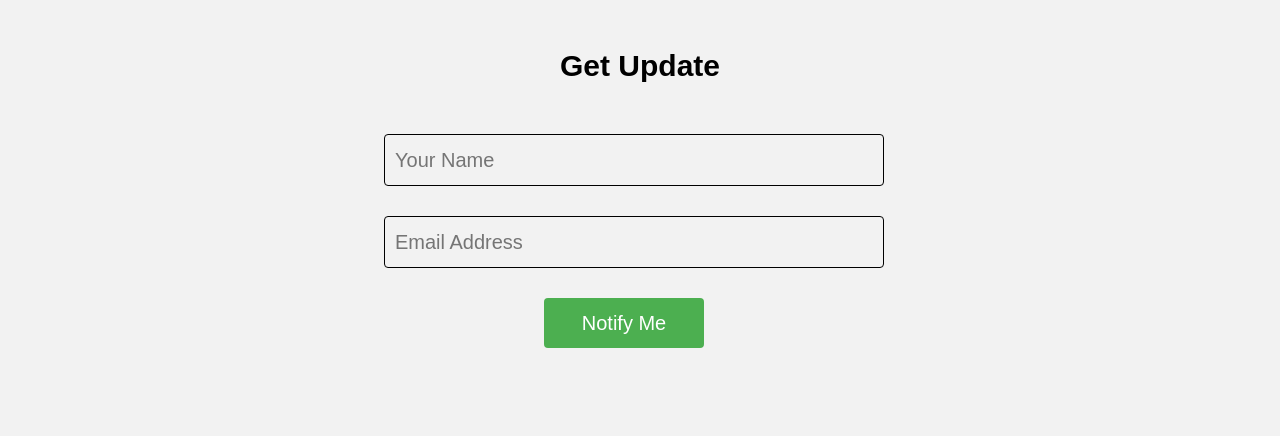
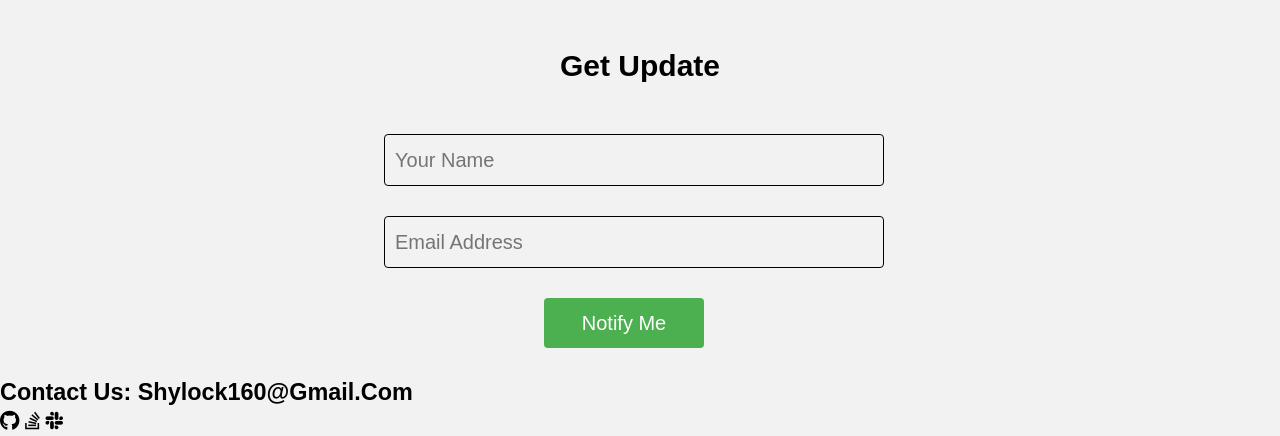
Before and after one commit to Shylock160/My-portfolio, a website: page index.html in a window 1280 px wide. Shown: the part 886-1322 px from the top of the page. Before the commit the page ends 1264 px from the top, so only its background shows below. Drawn offline with nearby package versions, Linux system fonts and the light colour scheme; a web font is replaced by a local one.

Commit message:
I just started working on my footer-section

```diff
--- a/Scss/styles.scss
+++ b/Scss/styles.scss
@@ -13,3 +13,4 @@
 @forward "pages/hero";
 @forward "pages/main";
 @forward "pages/form";
+@forward "pages/footer"
--- a/index.html
+++ b/index.html
@@ -5,6 +5,9 @@
     <meta name="viewport" content="width=device-width, initial-scale=1.0">
     <title>Event landing page</title>
     <link rel="stylesheet" href="/css/styles.css">
+    <!--frame-work-->
+    <script src="https://kit.fontawesome.com/4ebe001cfc.js" crossorigin="anonymous"></script>
+    <!-- font awesome -->
 </head>
 <body>
     <header>
@@ -39,6 +42,15 @@
                 <button type="submit">Notify Me</button>
             </form>
         </section>
+
+        <footer>
+            <h3>contact us: Shylock160@gmail.com</h3>
+            <div class="social-icon">
+                <i class="fa-brands fa-github"></i>
+                <i class="fa-brands fa-stack-overflow"></i>
+                <i class="fa-brands fa-slack"></i>
+            </div>
+        </footer>
     </main>
 
 
```
Also changed, not shown: Scss/pages/_footer.scss (added).
